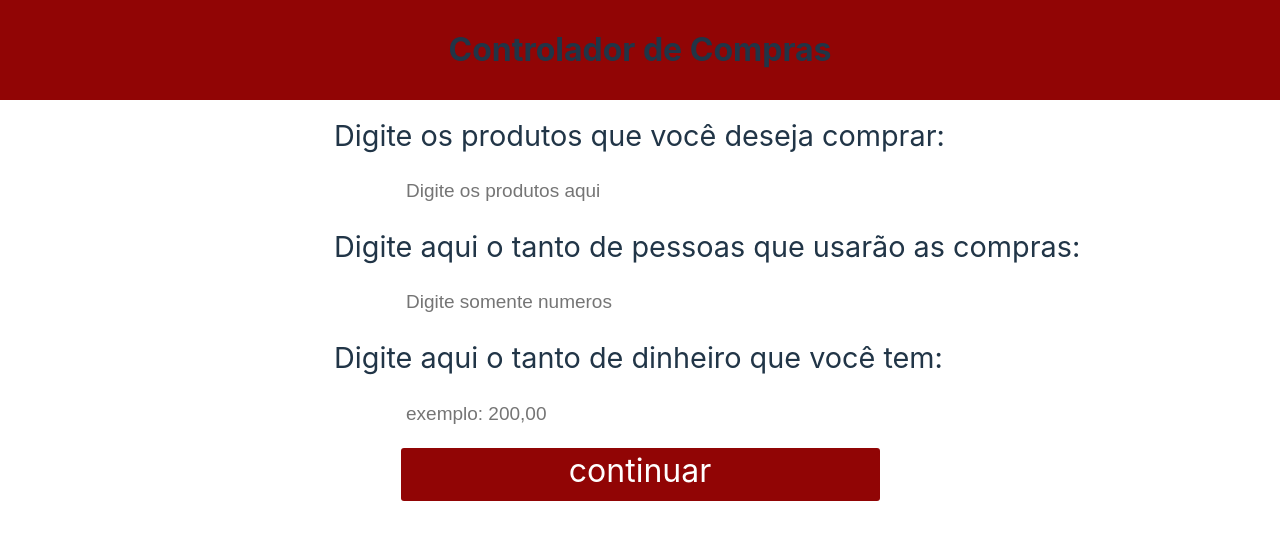
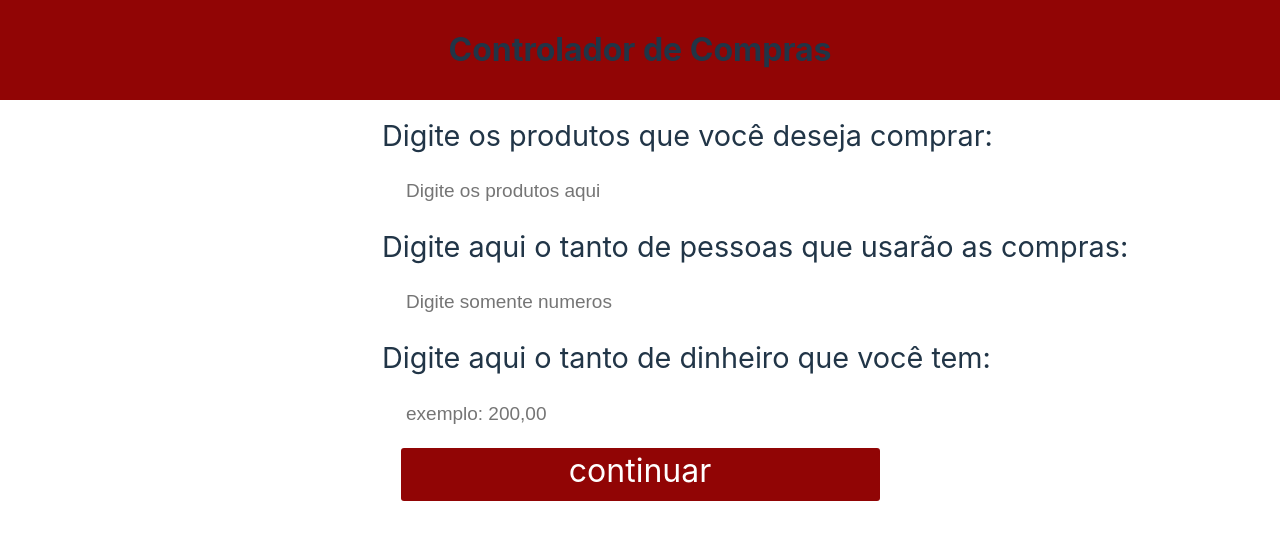
Before and after one commit to imarinaapereira/controlador-de-compras, a React (Vite) app: page / in a window 1280 px wide. Shown: the top 540 px of the page. Built offline with nearby package versions, Linux system fonts and the light colour scheme.

Commit message:
subindo mudança na responsividade

```diff
--- a/src/Home.css
+++ b/src/Home.css
@@ -101,7 +101,7 @@ a {
   .labelHome {
     display: flex;
     align-self: flex-start;
-    margin-left: 20rem;
+    margin-left: 23rem;
     font-size: 1.8rem;
   }
 
```
